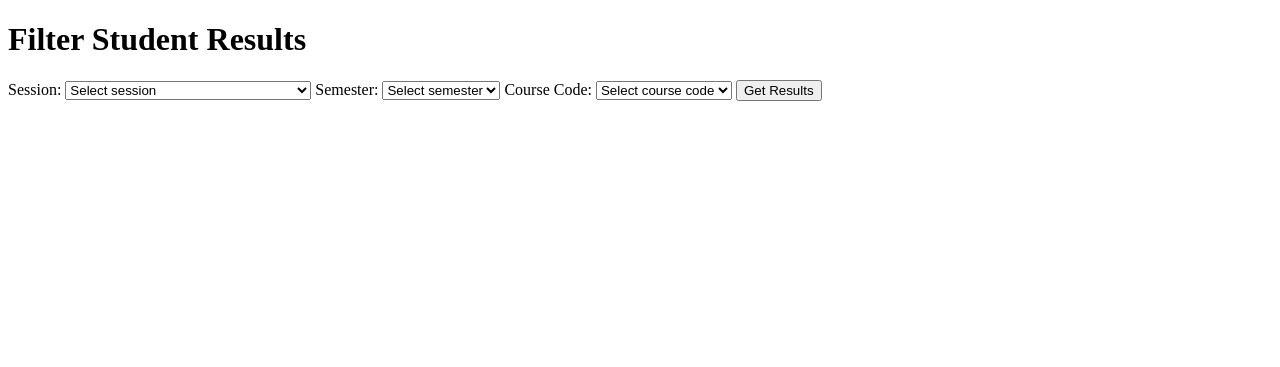
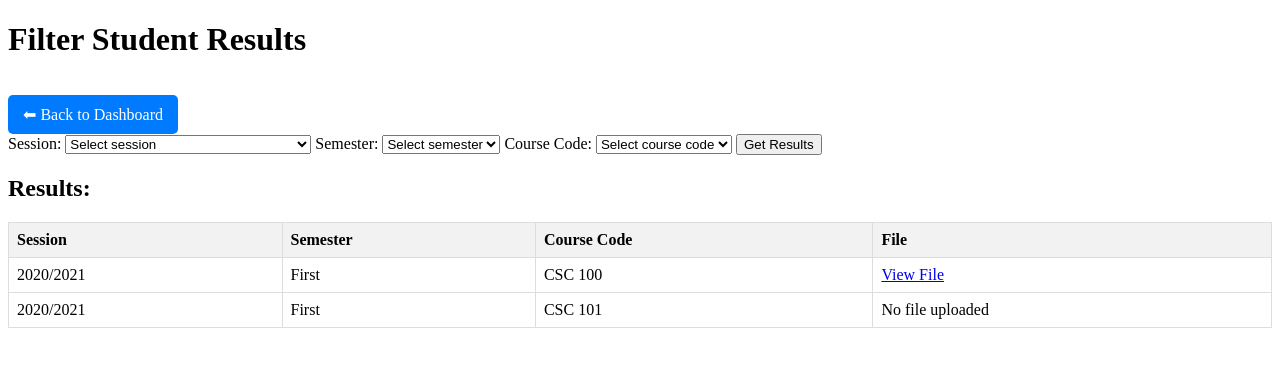
Before and after one commit to Magnusedu5/My-Alx-Capstone-Project, a Django app: template DMS_ALX/templates/results/results.html in a window 1280 px wide. Shown: the top 367 px of the page. Run offline with Django 5.2, Linux system fonts and the light colour scheme; the template is opened without the code that fills it: values that come from a table or form of the project are taken from there, others are empty; data comes from the database, SQL or seed files in the repository; both versions use the stored data as it was after the commit.

Commit message:
worked on the results filtering function. The Dropdown feature was not listing the available results

```diff
--- a/Alx_Capstone_project/settings.py
+++ b/Alx_Capstone_project/settings.py
@@ -56,7 +56,7 @@ ROOT_URLCONF = 'Alx_Capstone_project.urls'
 TEMPLATES = [
     {
         'BACKEND': 'django.template.backends.django.DjangoTemplates',
-        'DIRS': [],
+        'DIRS': [BASE_DIR / "templates"],
         'APP_DIRS': True,
         'OPTIONS': {
             'context_processors': [
--- a/DMS_ALX/templates/results/results.html
+++ b/DMS_ALX/templates/results/results.html
@@ -20,6 +20,12 @@
 </head>
 <body>
     <h1>Filter Student Results</h1>
+    <a href="{% url 'dashboard' %}"
+   style="display:inline-block; padding:10px 15px; background:#007bff;
+          color:white; text-decoration:none; border-radius:5px; margin-top:15px;">
+    ⬅ Back to Dashboard
+</a>
+
     <form method="get">
         <label>Session:</label>
         <select name="session">
@@ -53,24 +59,24 @@
         <table>
             <thead>
                 <tr>
-                    <th>Student Name</th>
-                    <th>Matric Number</th>
-                    <th>Score</th>
-                    <th>Grade</th>
+                    <th>Session</th>
+                    <th>Semester</th>
+                    <th>Course Code</th>
                     <th>File</th>
                 </tr>
             </thead>
             <tbody>
                 {% for r in filtered_results %}
                     <tr>
-                        <td>{{ r.student_name }}</td>
-                        <td>{{ r.matric_number }}</td>
-                        <td>{{ r.score }}</td>
-                        <td>{{ r.grade }}</td>
+                        <td>{{ r.session }}</td>
+                        <td>{{ r.semester }}</td>
+                        <td>{{ r.course_code }}</td>
                         <td>
-                            <a href="{{ r.file.url }}" target="_blank">
-                                View File
-                            </a>
+                            {% if r.file %}
+                                <a href="{{ r.file.url }}" target="_blank">View File</a>
+                            {% else %}
+                                No file uploaded
+                            {% endif %}
                         </td>
                     </tr>
                 {% endfor %}
--- a/DMS_ALX/templates/results/upload.html
+++ b/DMS_ALX/templates/results/upload.html
@@ -17,6 +17,6 @@
     </form>
 
     <br>
-<a href="{% url 'results_upload' %}">View Results</a>
+<a href="{% url 'results_list' %}">View Results</a>
 </body>
 </html>
```
Also changed, not shown: DMS_ALX/views.py (+24 -1 lines), DMS_ALX/forms.py (line endings or trailing spaces), db.sqlite3, 1 other file.
